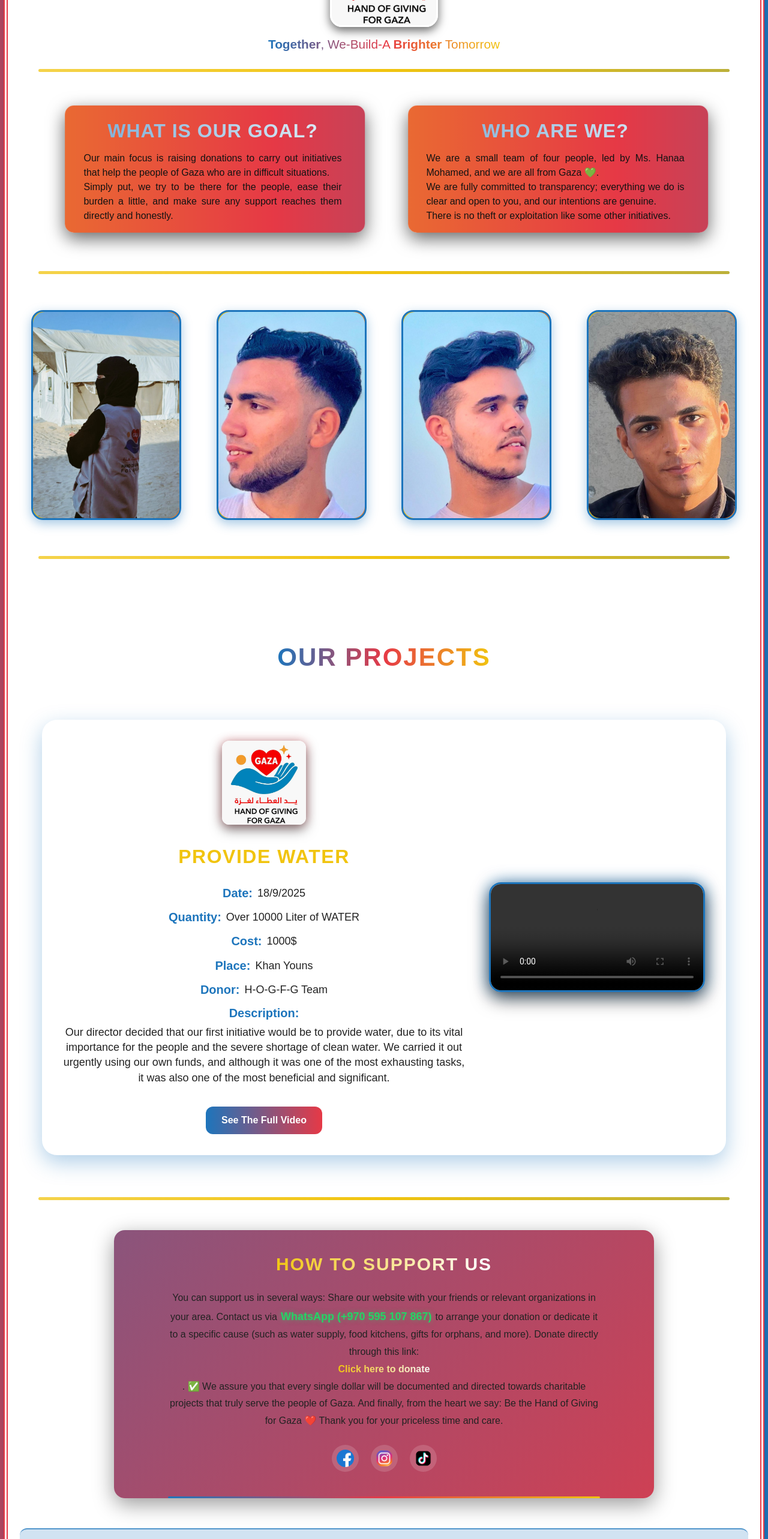
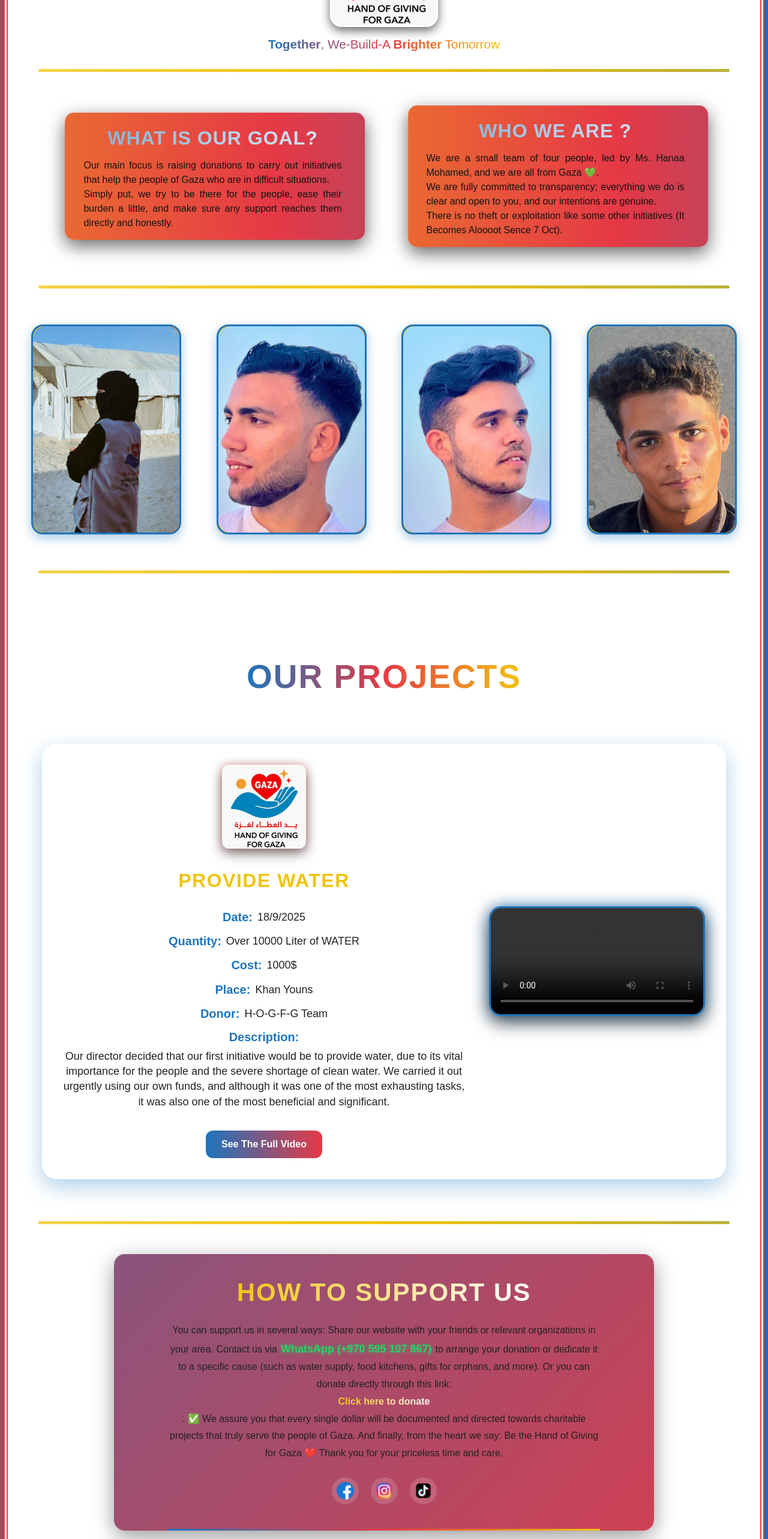
Before and after one commit to YA-A-SH/H-O-G-F-G_By-NextJs, a React (Create React App) app: page / in a window 1280 px wide. Shown: the part 234-2800 px from the top of the page at 60% size. Built offline with nearby package versions, Linux system fonts and the light colour scheme; grey boxes are pictures that could not be loaded.

Commit message:
Some Edite

```diff
--- a/public/index.html
+++ b/public/index.html
@@ -2,42 +2,22 @@
 <html lang="en">
   <head>
     <meta charset="utf-8" />
-    <link rel="icon" href="%PUBLIC_URL%/favicon.ico" />
+    <link rel="icon" href="%PUBLIC_URL%/apple-touch-icon.png" />
     <meta name="viewport" content="width=device-width, initial-scale=1" />
     <meta name="theme-color" content="#000000" />
     <meta
       name="description"
-      content="Web site created using create-react-app"
+      content="Hand Of Giving For Gaza Offical Wep Page "
     />
+    <mate name = "keywords" content = "Gaza , Palestine , Be Donor "/>
     <link rel="apple-touch-icon" href="%PUBLIC_URL%/apple-touch-icon.png" />
-    <!--
-      manifest.json provides metadata used when your web app is installed on a
-      user's mobile device or desktop. See https://developers.google.com/web/fundamentals/web-app-manifest/
-    -->
     <link rel="manifest" href="%PUBLIC_URL%/manifest.json" />
-    <!--
-      Notice the use of %PUBLIC_URL% in the tags above.
-      It will be replaced with the URL of the `public` folder during the build.
-      Only files inside the `public` folder can be referenced from the HTML.
 
-      Unlike "/favicon.ico" or "favicon.ico", "%PUBLIC_URL%/favicon.ico" will
-      work correctly both with client-side routing and a non-root public URL.
-      Learn how to configure a non-root public URL by running `npm run build`.
-    -->
     <title>Hand-O-G-F-G</title>
   </head>
   <body>
     <noscript>You need to enable JavaScript to run this app.</noscript>
     <div id="root"></div>
-    <!--
-      This HTML file is a template.
-      If you open it directly in the browser, you will see an empty page.
 
-      You can add webfonts, meta tags, or analytics to this file.
-      The build step will place the bundled scripts into the <body> tag.
-
-      To begin the development, run `npm start` or `yarn start`.
-      To create a production bundle, use `npm run build` or `yarn build`.
-    -->
   </body>
 </html>
--- a/public/locales/ar/common.json
+++ b/public/locales/ar/common.json
@@ -12,8 +12,8 @@
   "Dark": "ليلي",
   "Language": "اللغة ",
   "whoAreWeDescription": "نحن فريق صغير مكون من أربعة أشخاص، بقيادة الآنسة هناء محمد، ونحن جميعًا من غزة 💚.",
-  "transparency": "نحن ملتزمون تمامًا بالشفافية؛ كل ما نقوم به واضح ومفتوح لكم، ونوايانا صادقة.",
-  "noExploitation": "لا يوجد سرقة أو استغلال مثل بعض المبادرات الأخرى.",
+  "transparency": "نحن ملتزمون تمامًا بالشفافية؛ كل ما نقوم به واضح وموثق لكم، ونوايانا صادقة.",
+  "noExploitation": " لا سرقة أو استغلال مثل بعض المبادرات الأخرى (التي كثرت في قطاع غزة منذ 7 اكتوبر). ",
   "Hana": "هناء",
   "Obaida": "عبيدة",
   "Yaser": "ياسر",
@@ -40,7 +40,7 @@
   "howToSupportUs": "كيفية دعمنا",
   "supportDescription1": "يمكنك دعمنا بعدة طرق: شارك موقعنا مع أصدقائك أو المؤسسات ذات الصلة في منطقتك. تواصل معنا عبر",
   "whatsAppNumber": "واتساب (+970 595 107 867)",
-  "supportDescription2": "لتنسيق تبرعك أو تخصيصه لغرض محدد (مثل توفير الماء، مطابخ الطعام، هدايا للأيتام، وأكثر). تبرع مباشرة عبر الرابط التالي:",
+  "supportDescription2": "لتنسيق تبرعك أو تخصيصه لغرض محدد (مثل توفير الماء، مطابخ الطعام، هدايا للأيتام، وأكثر).او يمكنك ان تتبرع مباشرة عبر الرابط التالي:",
   "clickHereToDonate": "اضغط هنا للتبرع",
   "assurance": "نؤكد لك أن كل دولار سيتم توثيقه وتوجيهه نحو مشاريع خيرية تخدم فعليًا شعب غزة.",
   "finalMessage": "وأخيرًا، من القلب نقول: كن يد العطاء لغزة ❤️ شكرًا لوقتك الثمين واهتمامك.",
--- a/public/locales/en/common.json
+++ b/public/locales/en/common.json
@@ -6,11 +6,11 @@
   "ourGoal": "What Is Our Goal?",
   "goalDescription": "Our main focus is raising donations to carry out initiatives that help the people of Gaza who are in difficult situations.",
   "goalDescription2": "Simply put, we try to be there for the people, ease their burden a little, and make sure any support reaches them directly and honestly.",
-  "whoAreWe": "Who Are We?",
+  "whoAreWe": "Who We Are ?",
   "Screen-Mode": "Screen-Mode",
   "whoAreWeDescription": "We are a small team of four people, led by Ms. Hanaa Mohamed, and we are all from Gaza 💚.",
   "transparency": "We are fully committed to transparency; everything we do is clear and open to you, and our intentions are genuine.",
-  "noExploitation": "There is no theft or exploitation like some other initiatives.",
+  "noExploitation": "There is no theft or exploitation like some other initiatives (It Becomes Aloooot Sence 7 Oct).",
   "Hana": "Hana",
   "Obaida": "Obaida",
   "Yaser": "Yaser",
@@ -37,7 +37,7 @@
   "howToSupportUs": "How To Support Us",
   "supportDescription1": "You can support us in several ways: Share our website with your friends or relevant organizations in your area. Contact us via",
   "whatsAppNumber": "WhatsApp (+970 595 107 867)",
-  "supportDescription2": "to arrange your donation or dedicate it to a specific cause (such as water supply, food kitchens, gifts for orphans, and more). Donate directly through this link:",
+  "supportDescription2": "to arrange your donation or dedicate it to a specific cause (such as water supply, food kitchens, gifts for orphans, and more). Or you can donate directly through this link:",
   "clickHereToDonate": "Click here to donate",
   "assurance": "We assure you that every single dollar will be documented and directed towards charitable projects that truly serve the people of Gaza.",
   "finalMessage": "And finally, from the heart we say: Be the Hand of Giving for Gaza ❤️ Thank you for your priceless time and care.",
--- a/src/App.js
+++ b/src/App.js
@@ -1,6 +1,5 @@
 import "./Styles/body.css";
 import "./Styles/header.css";
-
 import "./Styles/footer.css";
 import "./Styles/responsev.css";
 import "./App.css"
--- a/src/Comp/Body.jsx
+++ b/src/Comp/Body.jsx
@@ -124,7 +124,7 @@ export default function Body({ mode }) {
                 loaded ? "loaded" : ""
               }`}
             >
-              <h2 className="wawTextHead">{t("whoAreWe", "Who Are We?")}</h2>
+              <h2 className="wawTextHead">{t("whoAreWe", "Who We Are?")}</h2>
               <p className="wawTextBody">
                 {t(
                   "whoAreWeDescription",
@@ -154,7 +154,7 @@ export default function Body({ mode }) {
         <div className="line" style={{ marginTop: "60px" }}></div>
 
         <div className={`OurProjPlace ${projAnimate ? "animateProj" : ""}`}>
-          <h2 className="OuProj">{t("ourProjects", "Our Projects")}</h2>
+          <h1 className="OuProj">{t("ourProjects", "Our Projects")}</h1>
 
           <div className="firstProject">
             <div className="firstProjectInfo">
--- a/src/Styles/body.css
+++ b/src/Styles/body.css
@@ -444,7 +444,7 @@
 
 /*================ Our Projects Title =================*/
 .OuProj {
-  font-size: 42px;
+  font-size: 55px !important;
   font-weight: 900;
   background: linear-gradient(90deg, #1d75bc, #e63946, #f1c40f);
   -webkit-background-clip: text;
--- a/src/Styles/footer.css
+++ b/src/Styles/footer.css
@@ -31,7 +31,7 @@
 
 /* عنوان How To Support Us */
 .htsuText {
-    font-size: 30px;
+  font-size: 42px;
   font-weight: 900;
   background: linear-gradient(90deg, #f1c40f, #ffffff, #1d75bc);
   background-size: 200% auto;
--- a/src/Styles/responsev.css
+++ b/src/Styles/responsev.css
@@ -36,7 +36,7 @@
   }
 
   .OuProj {
-    font-size: 38px;
+    font-size: 55px ;
     text-align: center;
   }
 
@@ -95,7 +95,7 @@
   }
 
   .htsuText {
-    font-size: 26px;
+    font-size: 42px;
   }
 
   .finishWord {
@@ -155,7 +155,7 @@
   }
 
   .OuProj {
-    font-size: 36px;
+    font-size: 50px;
     margin-bottom: 25px;
   }
 
@@ -200,7 +200,7 @@
   }
 
   .htsuText {
-    font-size: 24px;
+    font-size: 38px;
   }
 
   .finishWord {
@@ -280,7 +280,7 @@
   }
 
   .OuProj {
-    font-size: 32px;
+    font-size: 45px;
     margin-bottom: 25px;
   }
 
@@ -326,7 +326,7 @@
   }
 
   .htsuText {
-    font-size: 22px;
+    font-size: 34px;
   }
 
   .finishWord {
@@ -392,7 +392,7 @@
 
   /* تنسيقات العنوان الرئيسي */
   .OuProj {
-    font-size: 28px; /* تصغير حجم الخط */
+    font-size: 38px; /* تصغير حجم الخط */
     letter-spacing: 1px;
     margin-bottom: 20px;
   }
@@ -449,7 +449,7 @@
   }
 
   .htsuText {
-    font-size: 20px;
+    font-size: 28px;
     letter-spacing: 1px;
   }
 
```
Lines whose indentation alone changed are shown as unchanged.
